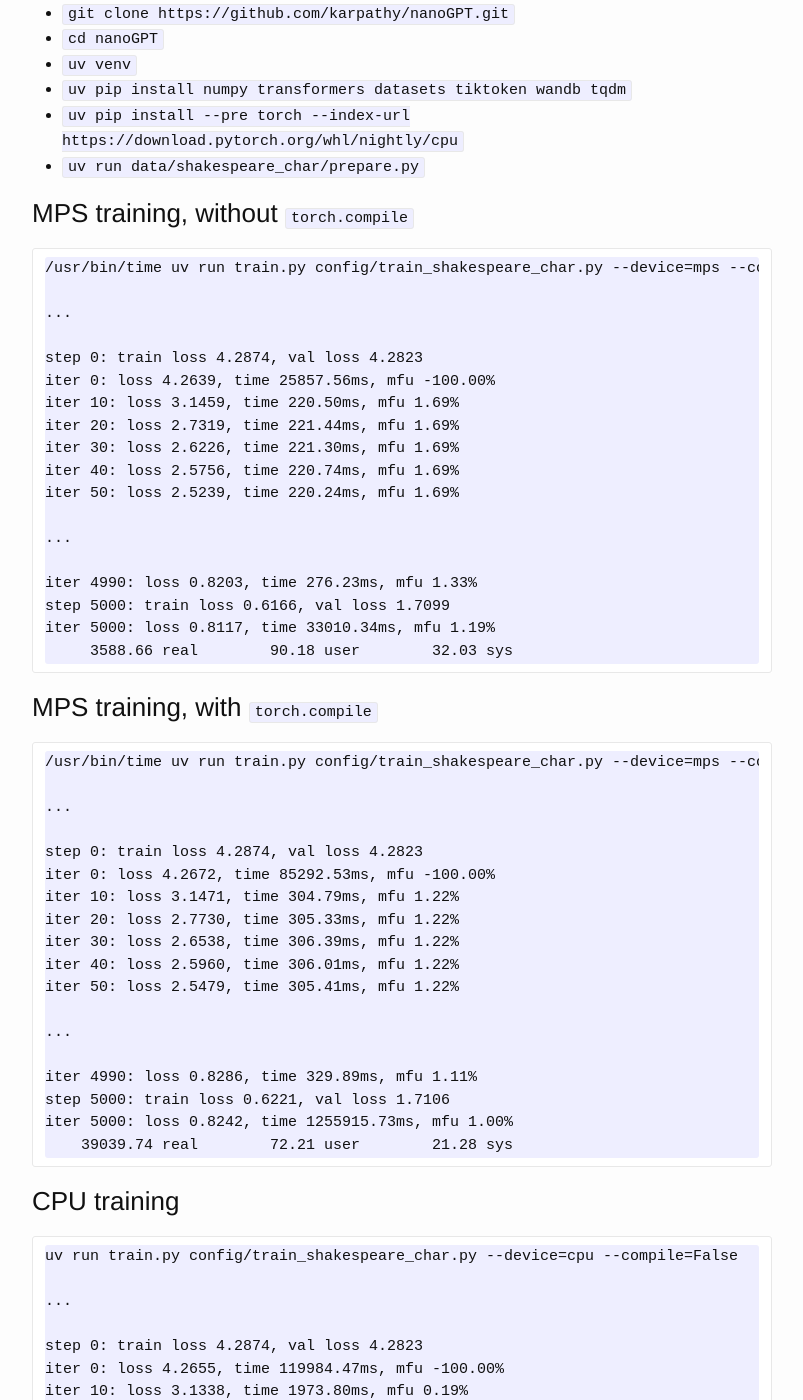
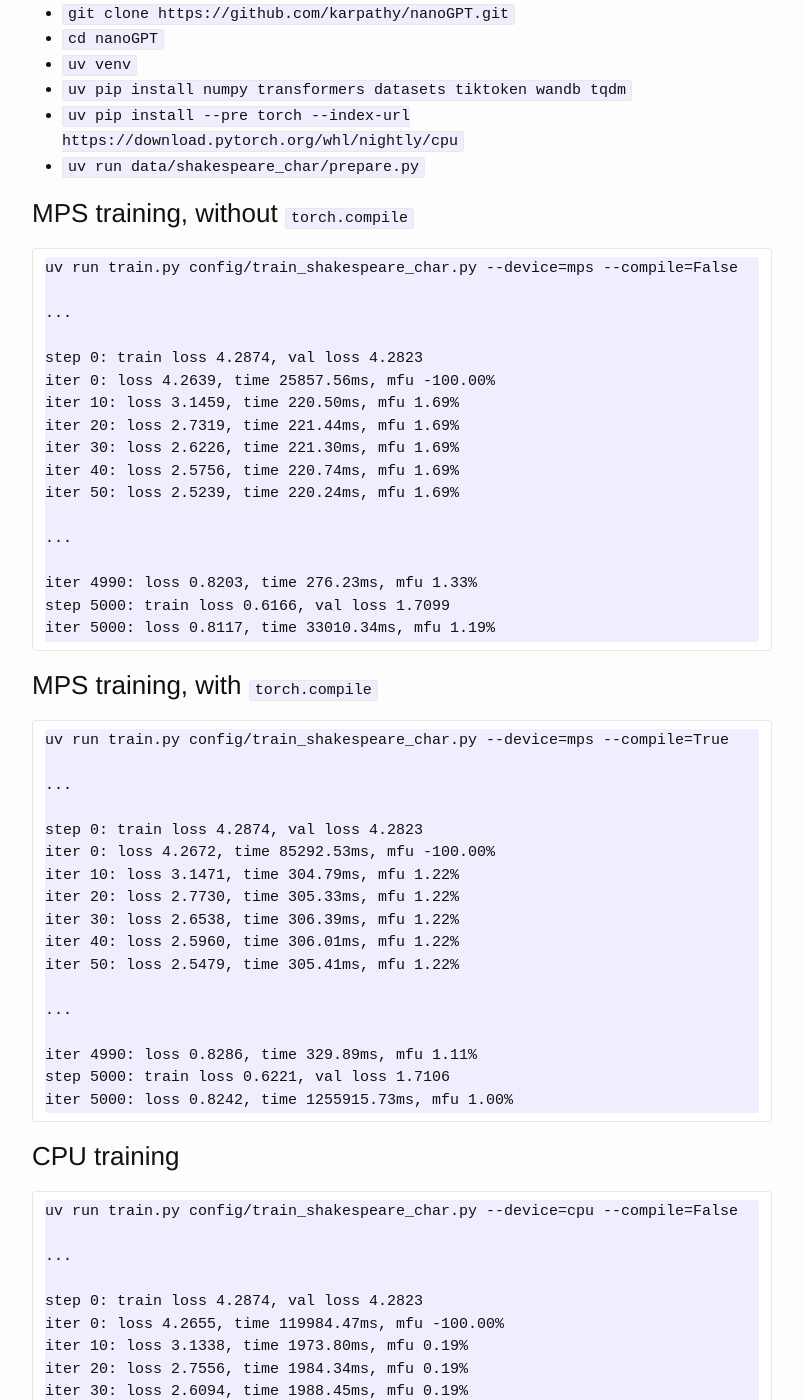
Before and after one commit to vglazer/vglazer.github.io, a Jekyll site: the page built from _posts/2025-09-16-state-of-training-on-metal.md, in a window 1280 px wide and 1400 px high, scrolled down 1770 px. Shown: the whole window, without its empty margins (238-1041 px from the left). Built offline with Jekyll 4.4.1, drawn with Linux system fonts in a browser that asks for light colours; nearby versions of some CDN libraries.

Commit message:
Simplied output

````diff
--- a/_posts/2025-09-16-state-of-training-on-metal.md
+++ b/_posts/2025-09-16-state-of-training-on-metal.md
@@ -54,7 +54,7 @@ This assumes you have [uv](https://docs.astral.sh/uv/) installed:
 ### MPS training, without `torch.compile`
 
 ```
-/usr/bin/time uv run train.py config/train_shakespeare_char.py --device=mps --compile=False
+uv run train.py config/train_shakespeare_char.py --device=mps --compile=False
 
 ...
 
@@ -71,13 +71,12 @@ iter 50: loss 2.5239, time 220.24ms, mfu 1.69%
 iter 4990: loss 0.8203, time 276.23ms, mfu 1.33%
 step 5000: train loss 0.6166, val loss 1.7099
 iter 5000: loss 0.8117, time 33010.34ms, mfu 1.19%
-     3588.66 real        90.18 user        32.03 sys
 ```
 
 ### MPS training, with `torch.compile`
 
 ```
-/usr/bin/time uv run train.py config/train_shakespeare_char.py --device=mps --compile=True
+uv run train.py config/train_shakespeare_char.py --device=mps --compile=True
 
 ...
 
@@ -94,7 +93,6 @@ iter 50: loss 2.5479, time 305.41ms, mfu 1.22%
 iter 4990: loss 0.8286, time 329.89ms, mfu 1.11%
 step 5000: train loss 0.6221, val loss 1.7106
 iter 5000: loss 0.8242, time 1255915.73ms, mfu 1.00%
-    39039.74 real        72.21 user        21.28 sys
 ```
 
 ### CPU training
````
